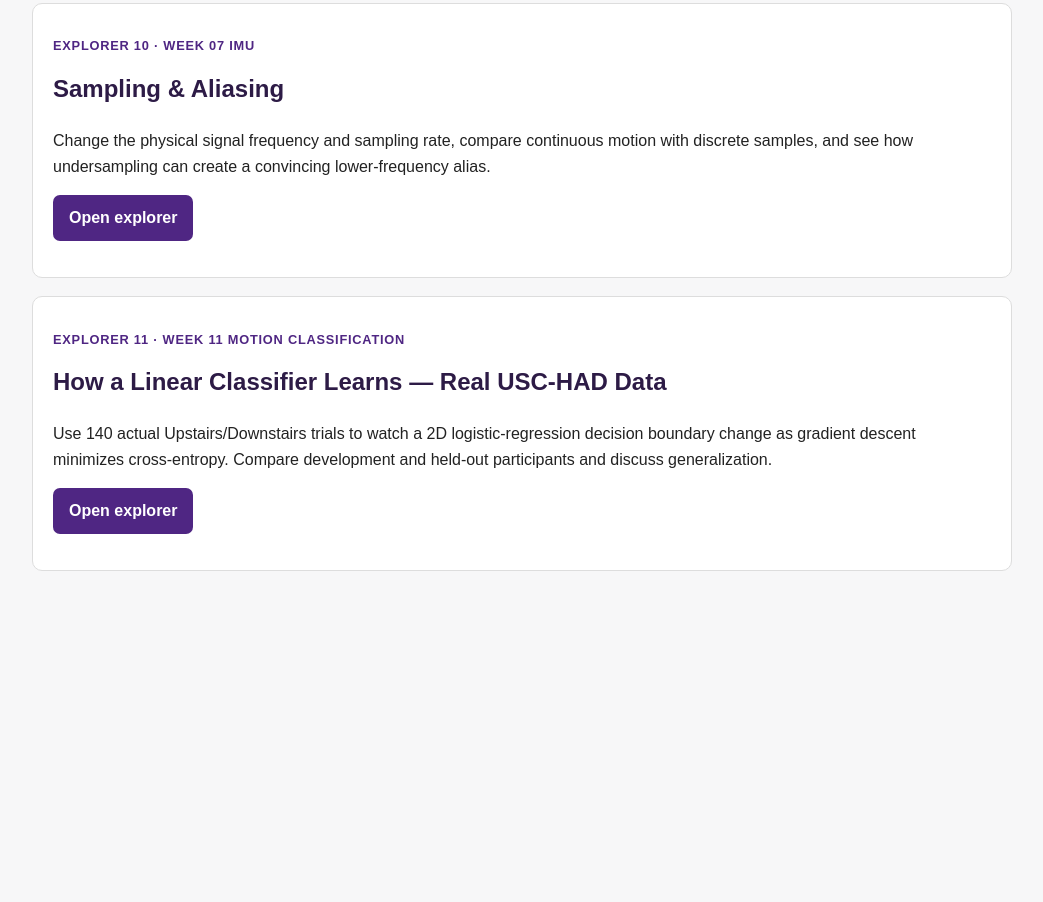
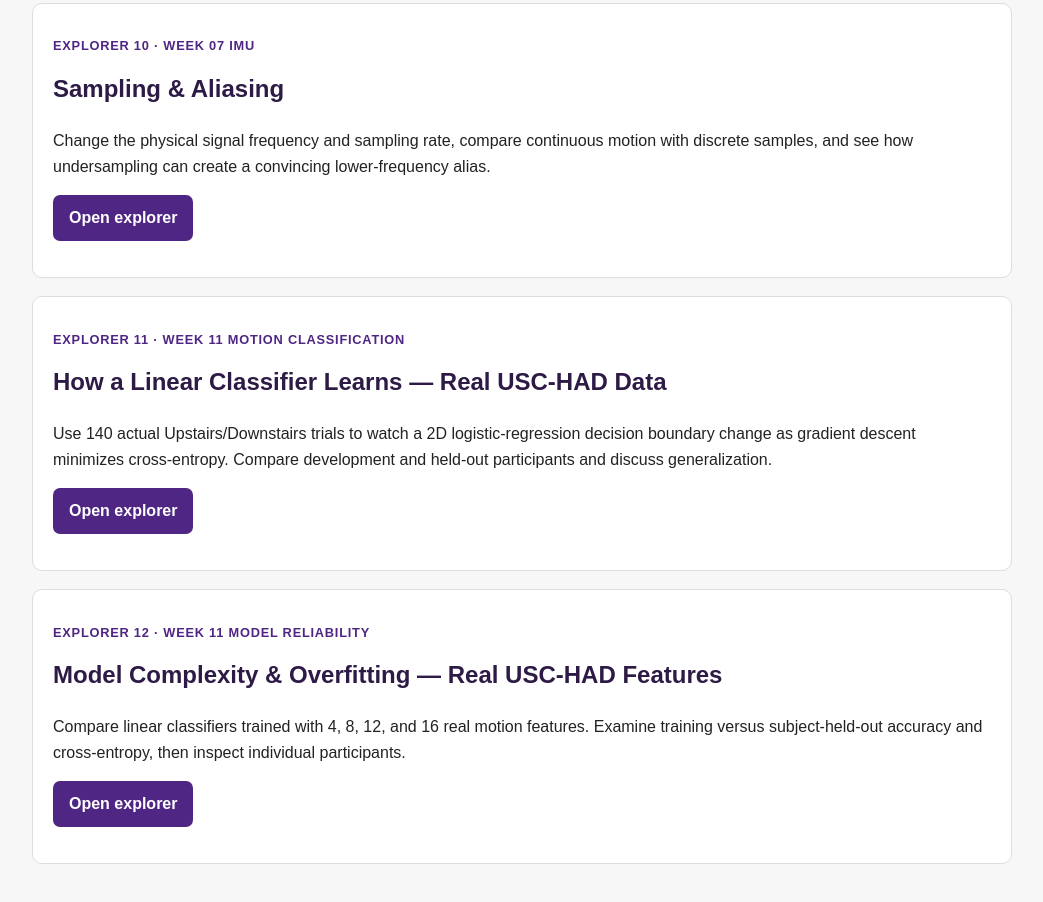
Before and after one commit to stargaze221/me3310-interactive, a website: page index.html in a window 1280 px wide. Shown: the part 2802-3704 px from the top of the page, without its empty margins (118-1161 px from the left). Before the commit the page ends 3423 px from the top, so only its background shows below. Drawn offline with Linux system fonts and the light colour scheme.

Commit message:
Feature ME3310 real-data model complexity and overfitting interactive explorer on homepage

```diff
--- a/index.html
+++ b/index.html
@@ -22,6 +22,7 @@
     <section class="card"><p class="tag">Explorer 09 · Week 07 IMU</p><h2>MEMS Accelerometer Response</h2><p>Explore how proof mass, suspension stiffness, and damping shape the accelerometer's mechanical response and the tradeoff between natural frequency and proof-mass displacement sensitivity.</p><p><a class="button" href="./mems-accelerometer-response/">Open explorer</a></p></section>
     <section class="card"><p class="tag">Explorer 10 · Week 07 IMU</p><h2>Sampling & Aliasing</h2><p>Change the physical signal frequency and sampling rate, compare continuous motion with discrete samples, and see how undersampling can create a convincing lower-frequency alias.</p><p><a class="button" href="./sampling-aliasing/">Open explorer</a></p></section>
     <section class="card"><p class="tag">Explorer 11 · Week 11 motion classification</p><h2>How a Linear Classifier Learns — Real USC-HAD Data</h2><p>Use 140 actual Upstairs/Downstairs trials to watch a 2D logistic-regression decision boundary change as gradient descent minimizes cross-entropy. Compare development and held-out participants and discuss generalization.</p><p><a class="button" href="./motion-classifier/">Open explorer</a></p></section>
+    <section class="card"><p class="tag">Explorer 12 · Week 11 model reliability</p><h2>Model Complexity &amp; Overfitting — Real USC-HAD Features</h2><p>Compare linear classifiers trained with 4, 8, 12, and 16 real motion features. Examine training versus subject-held-out accuracy and cross-entropy, then inspect individual participants.</p><p><a class="button" href="./motion-overfitting/">Open explorer</a></p></section>
   </main>
 </body>
 </html>
```
